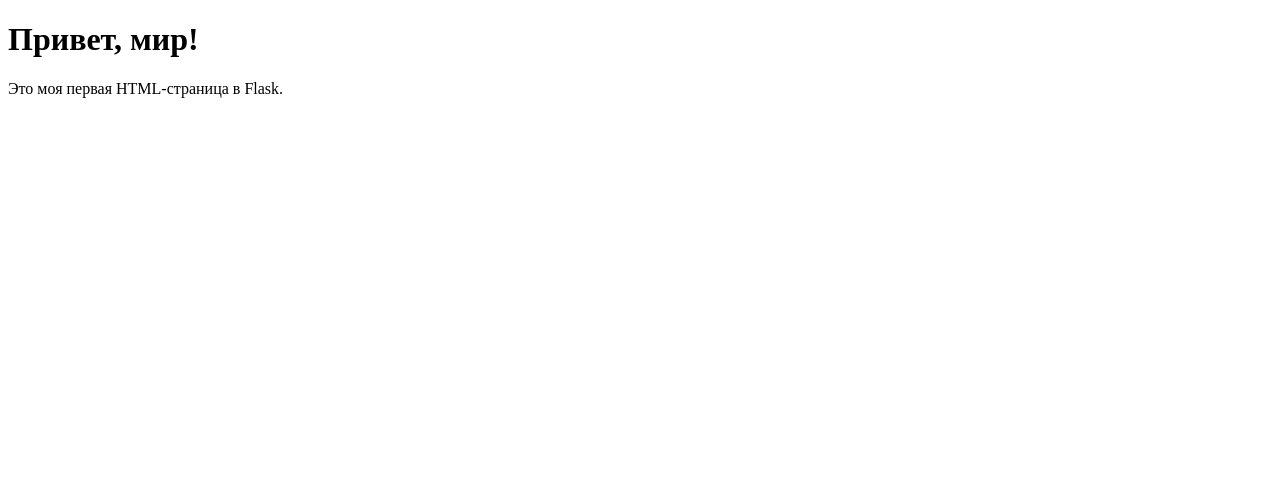
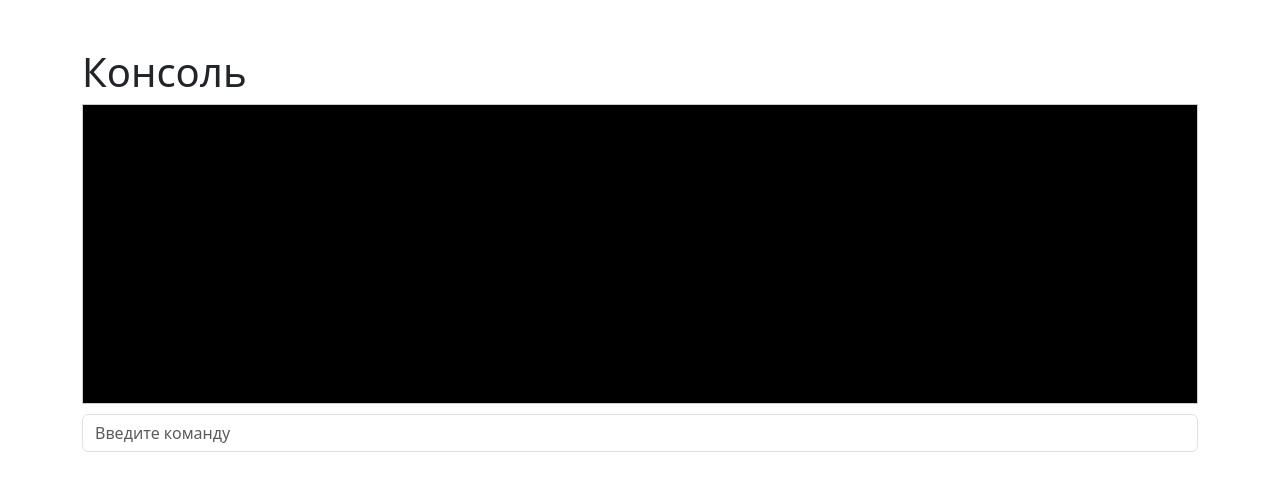
Before and after one commit to TiziCrytek/pytho-api-v1, a Flask app: template api/templates/index.html in a window 1280 px wide. Shown: the top 491 px of the page. Run offline with Flask 3, Linux system fonts and the light colour scheme; the template is opened without the code that fills it, so the values that code supplies are empty; some libraries are stand-ins or nearby versions.

Commit message:
Add files via upload

```diff
--- a/api/templates/index.html
+++ b/api/templates/index.html
@@ -1,12 +1,64 @@
 <!DOCTYPE html>
 <html lang="en">
+
 <head>
     <meta charset="UTF-8">
     <meta name="viewport" content="width=device-width, initial-scale=1.0">
-    <title>Привет, мир!</title>
+    <!-- Подключаем стили Bootstrap (можно заменить на локальные файлы, если требуется) -->
+    <link href="https://cdn.jsdelivr.net/npm/bootstrap/dist/css/bootstrap.min.css" rel="stylesheet">
+    <title>Консоль</title>
+    <style>
+        /* Дополнительные стили для консольного интерфейса */
+        .console-container {
+            height: 300px;
+            overflow-y: scroll;
+            border: 1px solid #ccc;
+            padding: 10px;
+            background-color: black;
+            color: white;
+        }
+
+        .input-container {
+            margin-top: 10px;
+        }
+    </style>
 </head>
+
 <body>
-    <h1>Привет, мир!</h1>
-    <p>Это моя первая HTML-страница в Flask.</p>
+    <div class="container mt-5">
+        <h1>Консоль</h1>
+        <!-- Контейнер для вывода консольных сообщений -->
+        <div class="console-container"></div>
+        <!-- Контейнер для ввода команд -->
+        <div class="input-container">
+            <input type="text" class="form-control" id="console-input" placeholder="Введите команду">
+        </div>
+    </div>
+
+    <!-- Подключаем скрипты Bootstrap (можно заменить на локальные файлы, если требуется) -->
+    <script src="https://cdn.jsdelivr.net/npm/bootstrap/dist/js/bootstrap.bundle.min.js"></script>
+
+    <script>
+        // Обработчик нажатия Enter в поле ввода команды
+        document.getElementById('console-input').addEventListener('keyup', function (event) {
+            if (event.key === 'Enter') {
+                // Получаем введенную команду
+                var command = this.value;
+                // Очищаем поле ввода
+                this.value = '';
+                // Создаем новый элемент для вывода команды в консоли
+                var commandElement = document.createElement('div');
+                commandElement.textContent = '> ' + command;
+                // Добавляем элемент в консоль
+                document.querySelector('.console-container').appendChild(commandElement);
+                // Прокручиваем консоль вниз, чтобы последние сообщения были видны
+                document.querySelector('.console-container').scrollTop = document.querySelector('.console-container').scrollHeight;
+                // Здесь вы можете выполнить обработку введенной команды
+                // Например, отправить команду на сервер и получить ответ
+                // Или выполнить локальные действия на основе введенной команды
+            }
+        });
+    </script>
 </body>
+
 </html>
```
